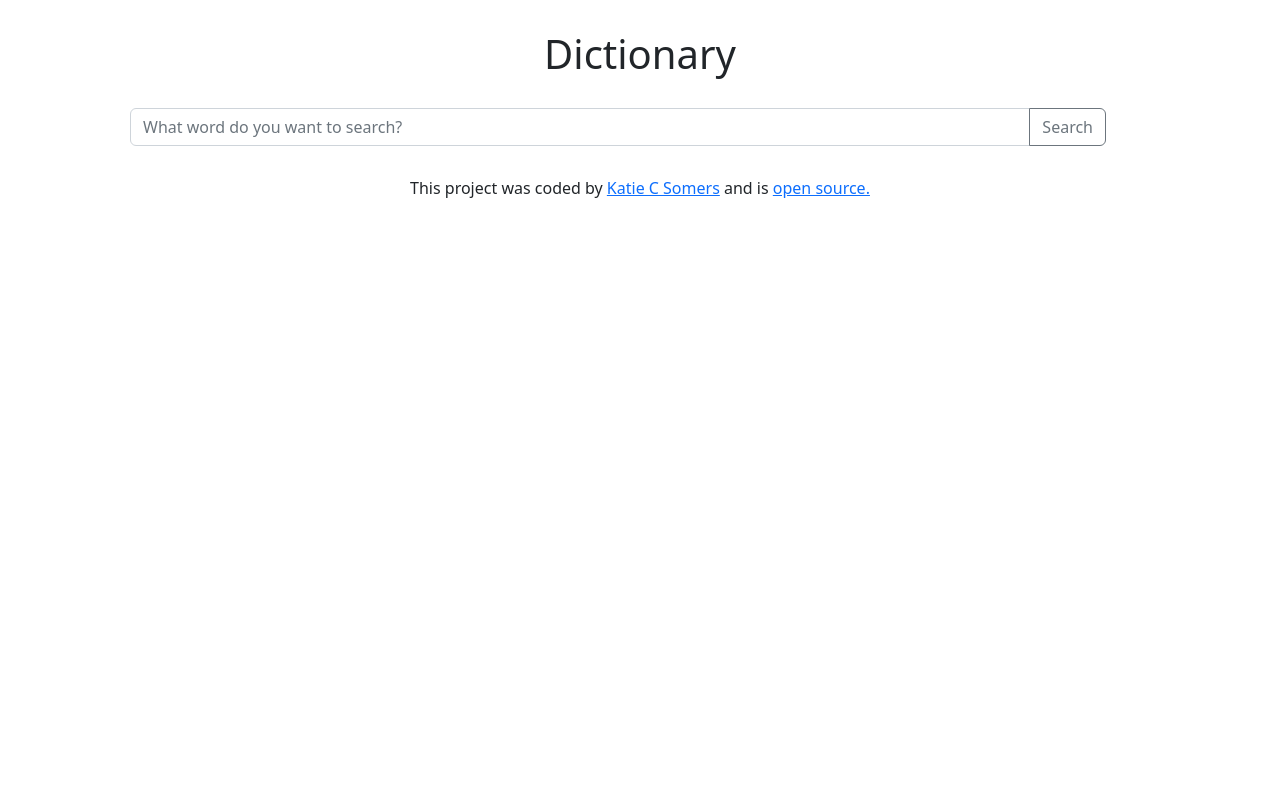
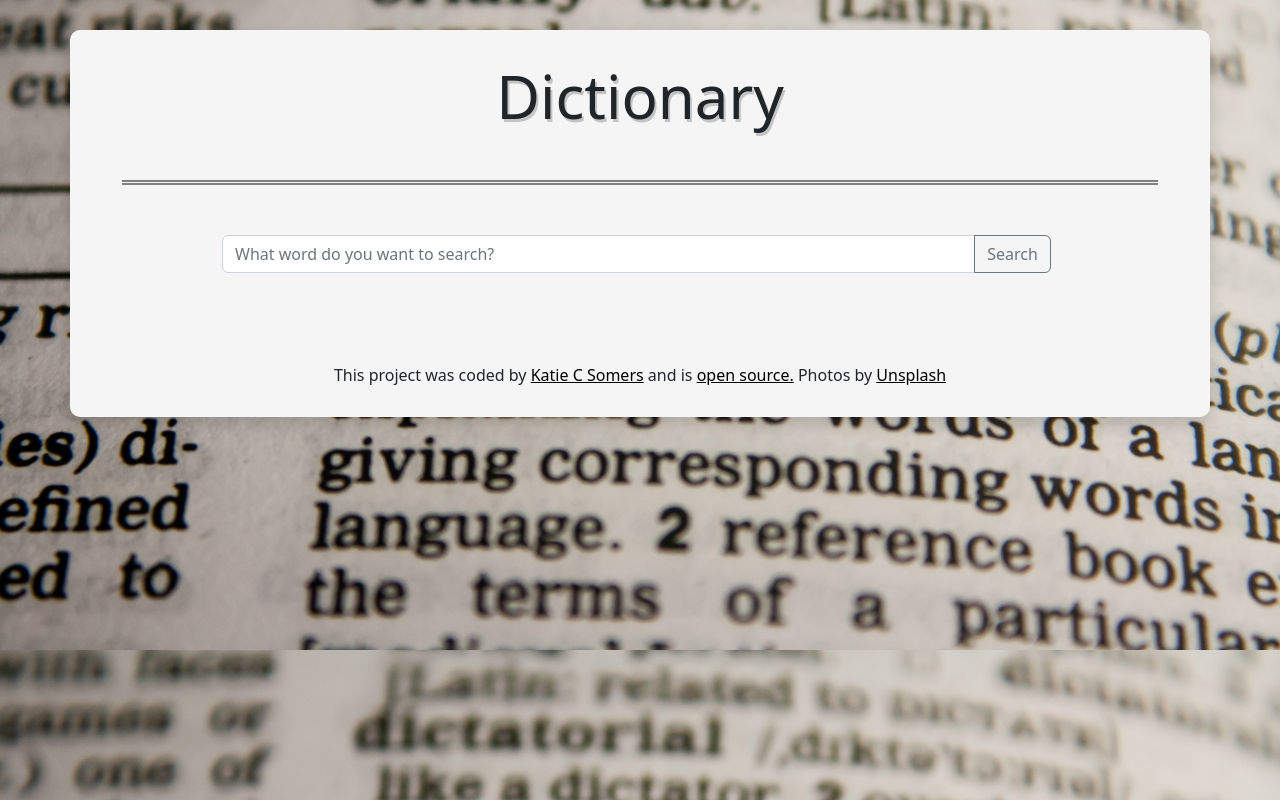
Before and after one commit to katiecsomers/dictionary-app, a React (Create React App) app: page / in a window 1280 px wide. Built offline with nearby package versions, Linux system fonts and the light colour scheme.

Commit message:
styled page

```diff
--- a/public/index.html
+++ b/public/index.html
@@ -2,17 +2,14 @@
 <html lang="en">
 	<head>
 		<meta charset="utf-8" />
-
 		<meta
 			name="viewport"
 			content="width=device-width, initial-scale=1"
 		/>
-
 		<meta
 			name="description"
-			content="Dictionry App"
+			content="Dictionary Applicatin to display definitions, synonyms and images. By Katie C Somers"
 		/>
-
 		<title>Dictionary App</title>
 	</head>
 	<body>
--- a/src/App.css
+++ b/src/App.css
@@ -1,12 +1,27 @@
 .App {
 	margin: 30px;
+	padding: 30px;
+	background-color: whitesmoke;
+	border-radius: 10px;
 }
 
 .App header {
 	text-align: center;
+	text-shadow: 2px 3px rgba(0, 0, 0, 0.2);
+}
+
+.App h1 {
+	font-size: 60px;
 }
 
 .App footer {
-	margin: 30px;
 	text-align: center;
 }
+
+.App a {
+	color: black;
+}
+
+.App main {
+	padding: 40px;
+}
--- a/src/App.js
+++ b/src/App.js
@@ -4,7 +4,7 @@ import Dictionary from "./Dictionary";
 
 function App() {
 	return (
-		<div className="App">
+		<div className="App container shadow">
 			<header>
 				<h1>Dictionary</h1>
 			</header>
@@ -27,6 +27,13 @@ function App() {
 					rel={"noreferrer"}
 				>
 					open source.
+				</a>{" "}
+				Photos by{" "}
+				<a
+					href="https://unsplash.com/"
+					target="blank"
+				>
+					Unsplash
 				</a>
 			</footer>
 		</div>
--- a/src/Dictionary.css
+++ b/src/Dictionary.css
@@ -1,4 +1,8 @@
 .Dictionary form {
-	margin: 30px 100px;
+	margin: 50px 100px;
 	max-width: 80%;
 }
+
+.Dictionary {
+	border-top: 5px double gray;
+}
--- a/src/Dictionary.js
+++ b/src/Dictionary.js
@@ -41,7 +41,7 @@ export default function Dictionary() {
 	return (
 		<div className="Dictionary">
 			<form
-				className="input-group mb-3"
+				className="input-group"
 				onSubmit={handleSubmit}
 			>
 				<input
--- a/src/PhotoDisplay.css
+++ b/src/PhotoDisplay.css
@@ -1,5 +1,5 @@
 .PhotoDisplay img {
 	aspect-ratio: 4 / 3;
-	border-radius: 8px;
+	border-radius: 4px;
 	margin: 5px;
 }
--- a/src/PhotoDisplay.js
+++ b/src/PhotoDisplay.js
@@ -14,11 +14,16 @@ export default function PhotoDisplay(props) {
 								className="col-4 "
 								key={index}
 							>
-								<img
-									src={photo.urls.regular}
-									className="img-fluid"
-									alt={photo.alt_description}
-								/>
+								<a
+									href={photo.links.html}
+									target="_blank"
+								>
+									<img
+										src={photo.urls.regular}
+										className="img-fluid shadow"
+										alt={photo.alt_description}
+									/>
+								</a>
 							</div>
 						);
 					else {
--- a/src/WordDisplay.css
+++ b/src/WordDisplay.css
@@ -1,10 +1,17 @@
 .WordDisplay {
 	margin-bottom: 30px;
+	border-top: 5px double gray;
 }
 
 .WordDisplay .synonyms {
 	display: inline;
 	font-style: italic;
-	opacity: 0.6;
+	opacity: 0.5;
 	font-weight: bold;
 }
+
+.WordDisplay h2 {
+	line-height: 1.5;
+	margin: 30px;
+	font-size: 40px;
+}
--- a/src/WordDisplay.js
+++ b/src/WordDisplay.js
@@ -8,7 +8,7 @@ export default function WordDisplay(props) {
 
 		return (
 			<div className="WordDisplay">
-				<h3>{props.data.word}</h3>
+				<h2>{props.data.word}</h2>
 				<Phonetics Phonetics={props.data.phonetics} />
 
 				{meanings.map(function (meaning, index) {
--- a/src/index.css
+++ b/src/index.css
@@ -1,8 +1,11 @@
 body {
-	margin: 0;
 	font-family: -apple-system, BlinkMacSystemFont, "Segoe UI", "Roboto", "Oxygen",
 		"Ubuntu", "Cantarell", "Fira Sans", "Droid Sans", "Helvetica Neue",
 		sans-serif;
 	-webkit-font-smoothing: antialiased;
 	-moz-osx-font-smoothing: grayscale;
+	background-image: url("../background.jpg");
+	background-position: center;
+	background-repeat: none;
+	background-size: cover;
 }
```
Also changed, not shown: background.jpg (added).
